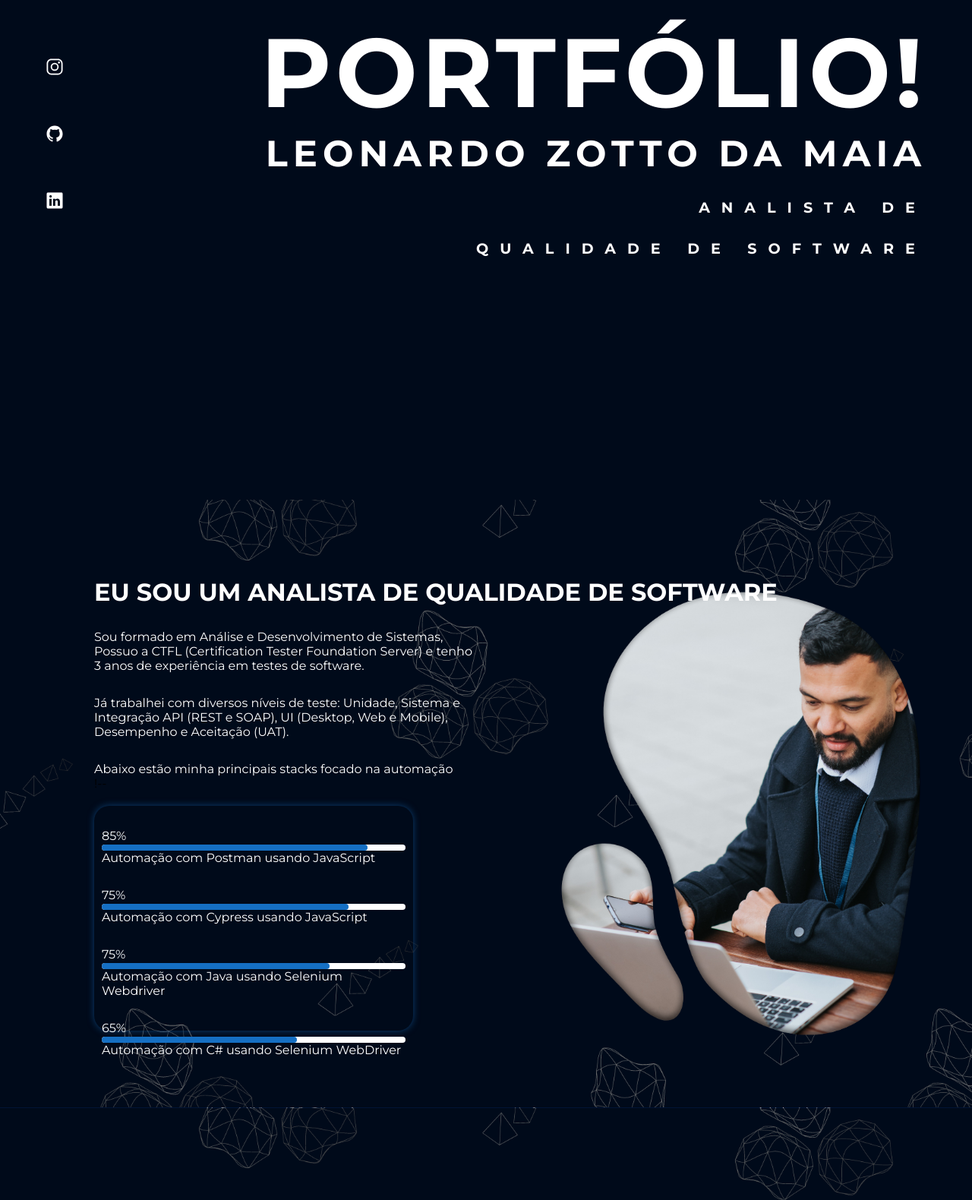
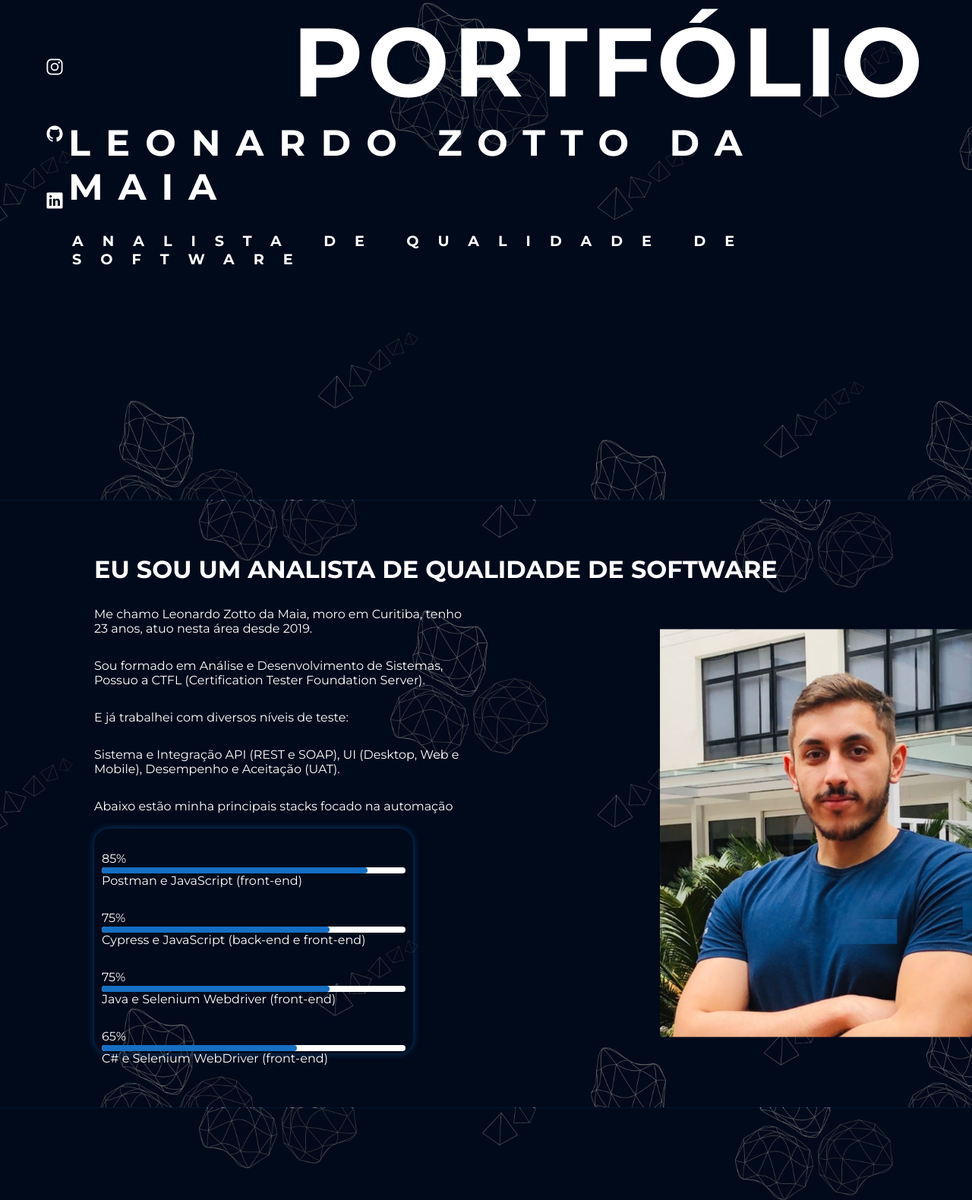
Before and after one commit to leozotto/portfolio, a plain HTML site: page index.html in a window 1280 px wide. Shown: the part 142-1722 px from the top of the page at 76% size. Drawn offline with nearby package versions, Linux system fonts and the light colour scheme.

Commit message:
background

```diff
--- a/index.html
+++ b/index.html
@@ -40,10 +40,9 @@
                 <a href="https://www.linkedin.com/in/leonardozotto" target="_blank"><ion-icon name="logo-linkedin"></ion-icon></a>
             </div>
             <div class="title">
-                <h1>Portfólio!</h1>
+                <h1>Portfólio</h1>
                 <h2>Leonardo Zotto da Maia</h2>
-                <h3>Analista de </h3>
-                <h3>Qualidade de Software</h3>
+                <h3>Analista de Qualidade de Software</h3>
             </div>
         </div>
     </main>
@@ -52,28 +51,29 @@
         <div class="container">
             <div class="title">
                 <h1>Eu sou um Analista de Qualidade de Software</h1>
-                <p>Sou formado em Análise e Desenvolvimento de Sistemas, Possuo a CTFL (Certification Tester Foundation Server) e tenho 3 anos de experiência em testes de software. </p>
-                <p>Já trabalhei com diversos níveis de teste: Unidade, Sistema e Integração API (REST e SOAP), UI (Desktop, Web e Mobile), Desempenho e Aceitação (UAT).</p>
+                <p>Me chamo Leonardo Zotto da Maia, moro em Curitiba, tenho 23 anos, atuo nesta área desde 2019.</p>
+                <p>Sou  formado em Análise e Desenvolvimento de Sistemas, Possuo a CTFL (Certification Tester Foundation Server).</p>
+                <p>E já trabalhei com diversos níveis de teste: </p>
+                <p> Sistema e Integração API (REST e SOAP), UI (Desktop, Web e Mobile), Desempenho e Aceitação (UAT).</p>
                 <p>Abaixo estão minha principais stacks focado na automação</p>
-
-               !--
 
                 <div class="box-title">
                     <p>85%</p>
                     <div class="b1"><div class="b2"></div></div>
-                    <span>Automação com Postman usando JavaScript</span>
-
-                    <p>75%</p>
-                    <div class="b1"><div class="b4"></div></div>
-                    <span>Automação com Cypress usando JavaScript</span>
+                    <span>Postman e JavaScript (front-end)</span>
 
                     <p>75%</p>
                     <div class="b1"><div class="b3"></div></div>
-                    <span>Automação com Java usando Selenium Webdriver</span>
+                    <span>Cypress e JavaScript (back-end e front-end)</span>
+
+                    <p>75%</p>
+                    <div class="b1"><div class="b3"></div></div>
+                    <span>Java e Selenium Webdriver (front-end)</span>
 
                     <p>65%</p>
                     <div class="b1"><div class="b5"></div></div>
-                    <span>Automação com C# usando Selenium WebDriver</span>
+                    <span>C# e Selenium WebDriver (front-end)</span>
+
                 </div>
             </div>
         </div>
--- a/style.css
+++ b/style.css
@@ -8,7 +8,7 @@
 body{
     width: 100%;
     height: 100vh;
-    background: url(image/CREATIVE.png);
+    background: url(image/CREATIVE_3.png);
     background-size: cover;
 }
 header{
@@ -93,7 +93,7 @@ header .btn-mobile{
 #home .container .title h2{
     color: #fff;
     text-transform: uppercase;
-    letter-spacing: 7px;
+    letter-spacing: 20px;
     font-size: 3rem;
     margin-left: 30px;
 }
@@ -101,17 +101,16 @@ header .btn-mobile{
     color: #fff;
     text-transform: uppercase;
     font-size: 1.2rem;
-    letter-spacing:15px;
+    letter-spacing:25px;
     margin-top: 30px;
     margin-left: 35px;
-
 }
 /*===== about =====*/
 
 #about .container{
     width: 100%;
     height: 100vh;
-    background: url(image/CREATIVE_2.png);
+    background: url(image/CREATIVE_2.jpg);
     background-size: cover;
     display: flex;
     justify-content: space-between;
```
Also changed, not shown: image/CREATIVE_2.jpg (added), image/CREATIVE_2.png (deleted).
